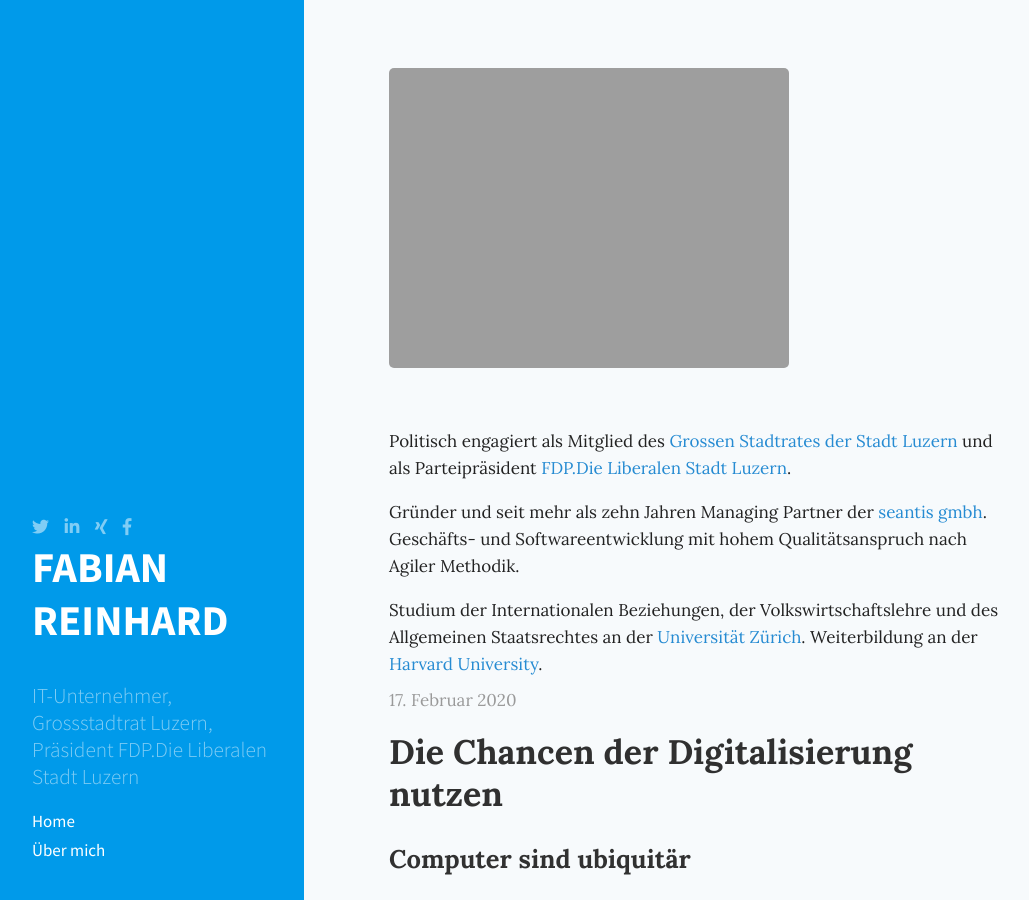
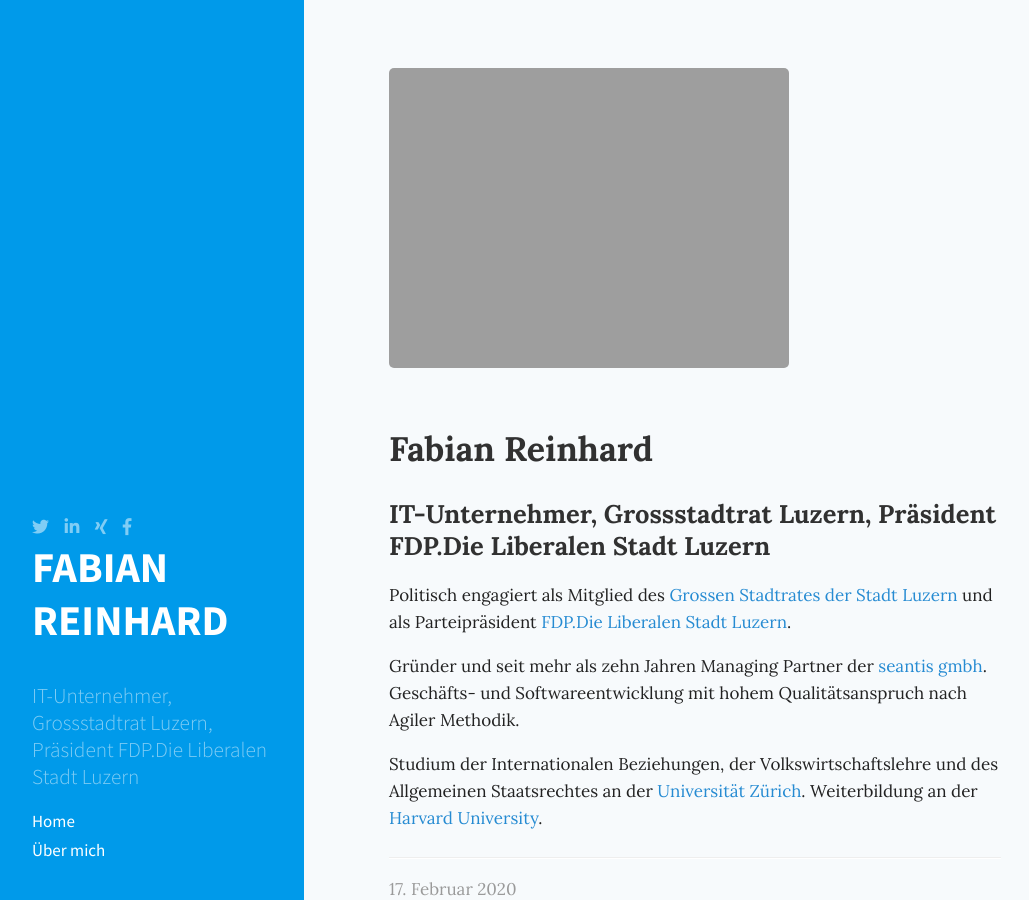
Before and after one commit to freinhard/freinhard.github.io, a Jekyll site: the page built from index.html, in a window 1280 px wide and 900 px high. Shown: the whole window, without its empty margins (2-1031 px from the left). Built offline with Jekyll 4.4.1, drawn with Linux system fonts in a browser that asks for light colours; nearby versions of some CDN libraries; the list of posts is cut into pages by our own code; comment, search, counter and statistics services are not loaded.

Commit message:
Adds title

```diff
--- a/index.html
+++ b/index.html
@@ -7,10 +7,14 @@ title: Home
     <a href="{{ site.baseurl }}/public/assets/Flyer-2020.pdf"><img src="{{ site.baseurl }}/public/assets/Flyer-2020.png" alt="Flyer Wahlen 2020" /></a>
 </div>
 
+<h1>Fabian Reinhard</h1>
+<h2>IT-Unternehmer, Grossstadtrat Luzern, Präsident FDP.Die Liberalen Stadt Luzern</h2>
+
 <p>Politisch engagiert als Mitglied des <a href="https://www.stadtluzern.ch/politikverwaltung/grosserstadtrat/5973">Grossen Stadtrates der Stadt Luzern</a> und als Parteipräsident <a href="http://www.fdp-stadtluzern.ch">FDP.Die Liberalen Stadt Luzern</a>.</p>
 <p>Gründer und seit mehr als zehn Jahren Managing Partner der <a href="http://www.seantis.ch">seantis gmbh</a>. Geschäfts- und Softwareentwicklung mit hohem Qualitätsanspruch nach Agiler Methodik.</p>
 <p>Studium der Internationalen Beziehungen, der Volkswirtschaftslehre und des Allgemeinen Staatsrechtes an der <a href="http://www.uzh.ch">Universität Zürich</a>. Weiterbildung an der <a href="https://www.harvard.edu">Harvard University</a>.</p>
 
+<hr />
 <div class="posts">
   {% for post in paginator.posts %}
   <div class="post">
```
